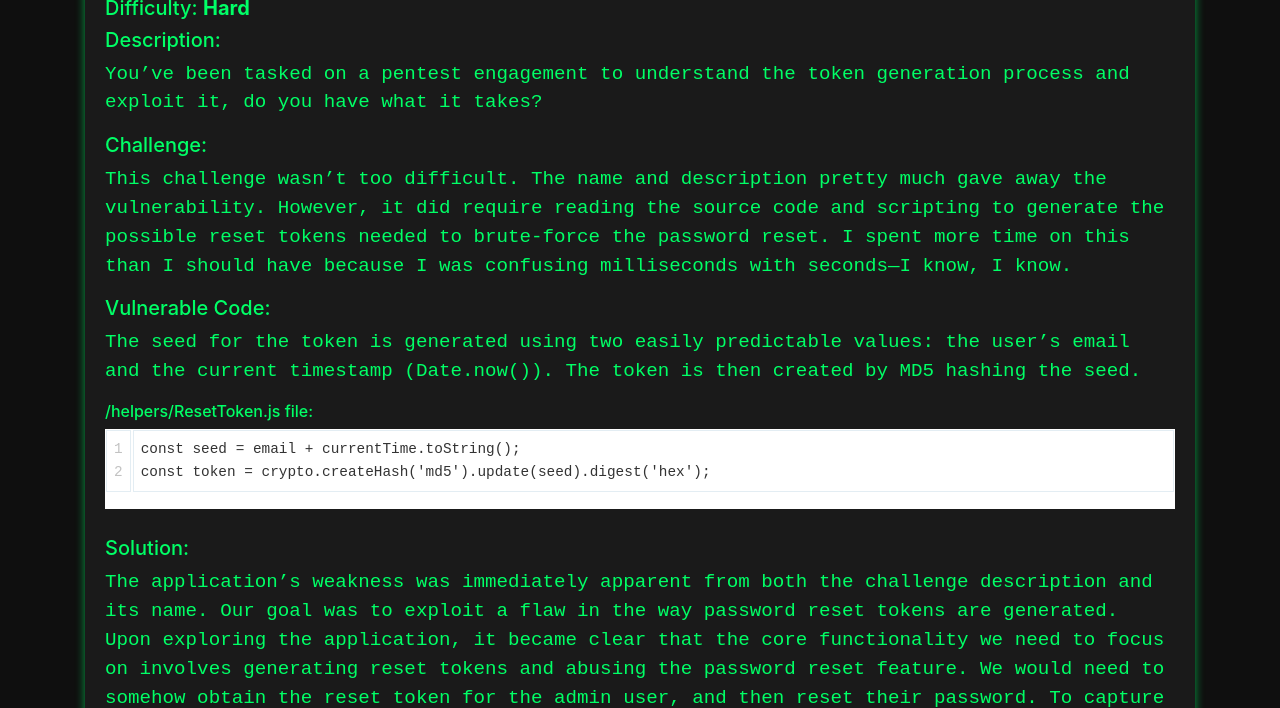
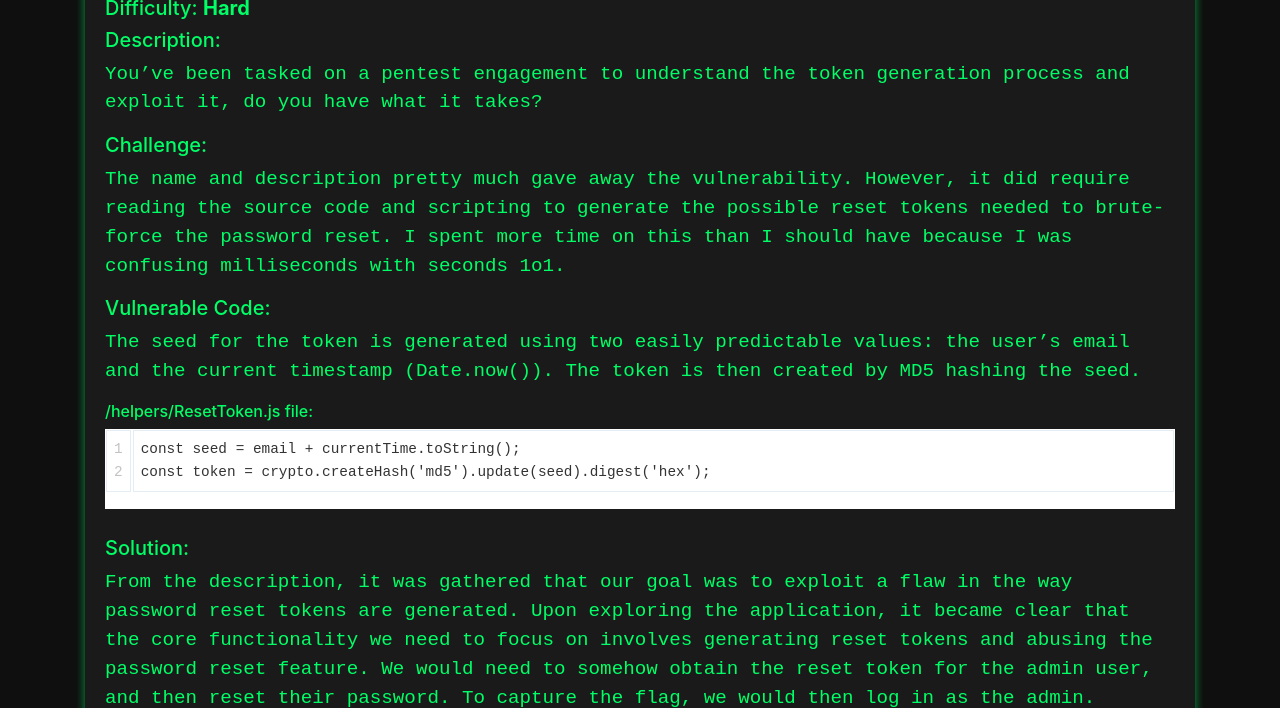
Before and after one commit to Turbul3nce/Turbul3nce.github.io, a Jekyll site: the page built from _pages/writeups/web/predictable.md, in a window 1280 px wide and 1400 px high, scrolled down 1091 px, cut to the strip 92-800 px from the top of the window. Built offline with Jekyll 4.4.1, drawn with Linux system fonts in a browser that asks for light colours; nearby versions of some CDN libraries; some of the changed text lies outside the part shown.

Commit message:
Update predictable.md

````diff
--- a/_pages/writeups/web/predictable.md
+++ b/_pages/writeups/web/predictable.md
@@ -14,7 +14,7 @@ comments: false
 You've been tasked on a pentest engagement to understand the token generation process and exploit it, do you have what it takes?
 
 ##### Challenge:
-This challenge wasn't too difficult. The name and description pretty much gave away the vulnerability. However, it did require reading the source code and scripting to generate the possible reset tokens needed to brute-force the password reset. I spent more time on this than I should have because I was confusing milliseconds with seconds—I know, I know.
+The name and description pretty much gave away the vulnerability. However, it did require reading the source code and scripting to generate the possible reset tokens needed to brute-force the password reset. I spent more time on this than I should have because I was confusing milliseconds with seconds 1o1.
 
 ##### Vulnerable Code:
 The seed for the token is generated using two easily predictable values: the user's email and the current timestamp (Date.now()). The token is then created by MD5 hashing the seed.
@@ -25,7 +25,7 @@ const token = crypto.createHash('md5').update(seed).digest('hex');
 ```
 
 ##### Solution:
-The application's weakness was immediately apparent from both the challenge description and its name. Our goal was to exploit a flaw in the way password reset tokens are generated. Upon exploring the application, it became clear that the core functionality we need to focus on involves generating reset tokens and abusing the password reset feature. We would need to somehow obtain the reset token for the admin user, and then reset their password. To capture the flag, we would then log in as the admin.
+From the description, it was gathered that our goal was to exploit a flaw in the way password reset tokens are generated. Upon exploring the application, it became clear that the core functionality we need to focus on involves generating reset tokens and abusing the password reset feature. We would need to somehow obtain the reset token for the admin user, and then reset their password. To capture the flag, we would then log in as the admin.
 <p align="center">
   <img src="https://i.imgflip.com/975zj5.jpg" title="Reset Password" width="85%" />
 </p>
````
